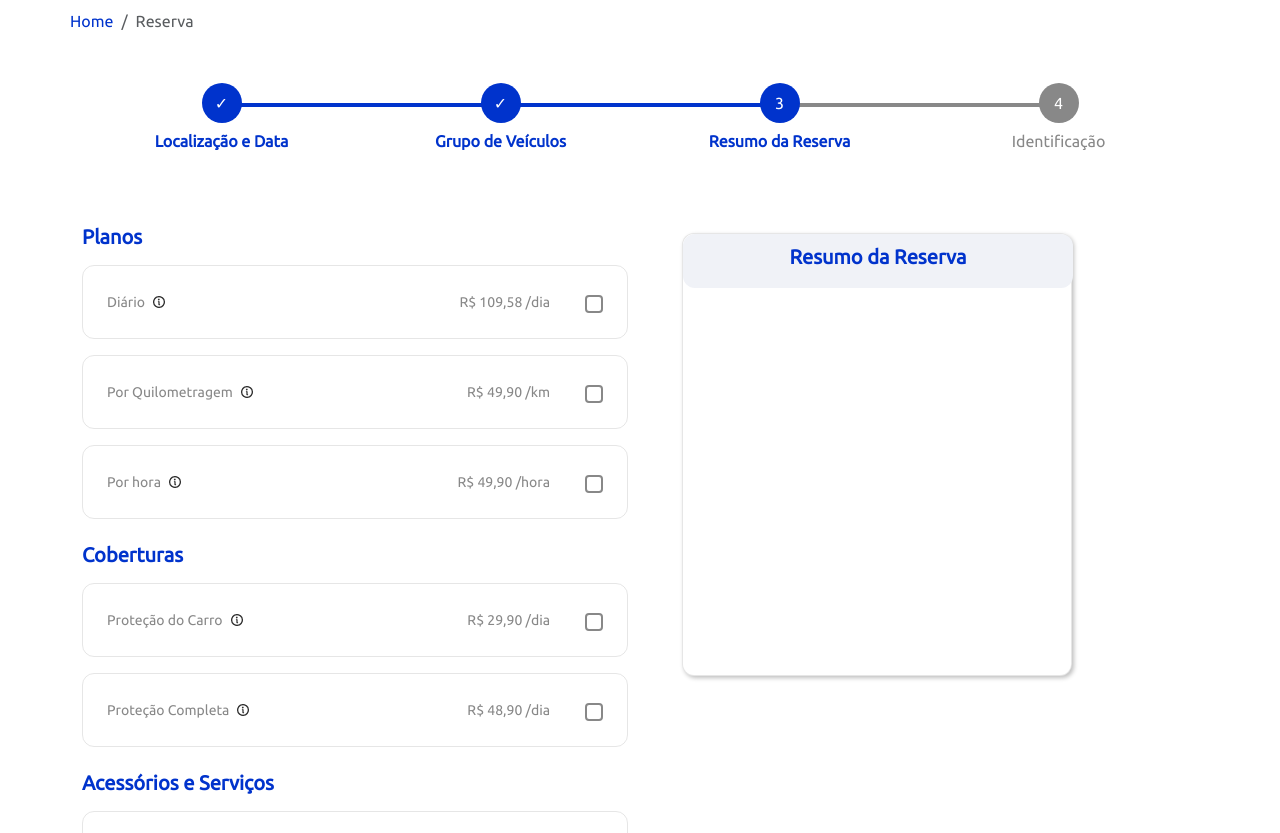
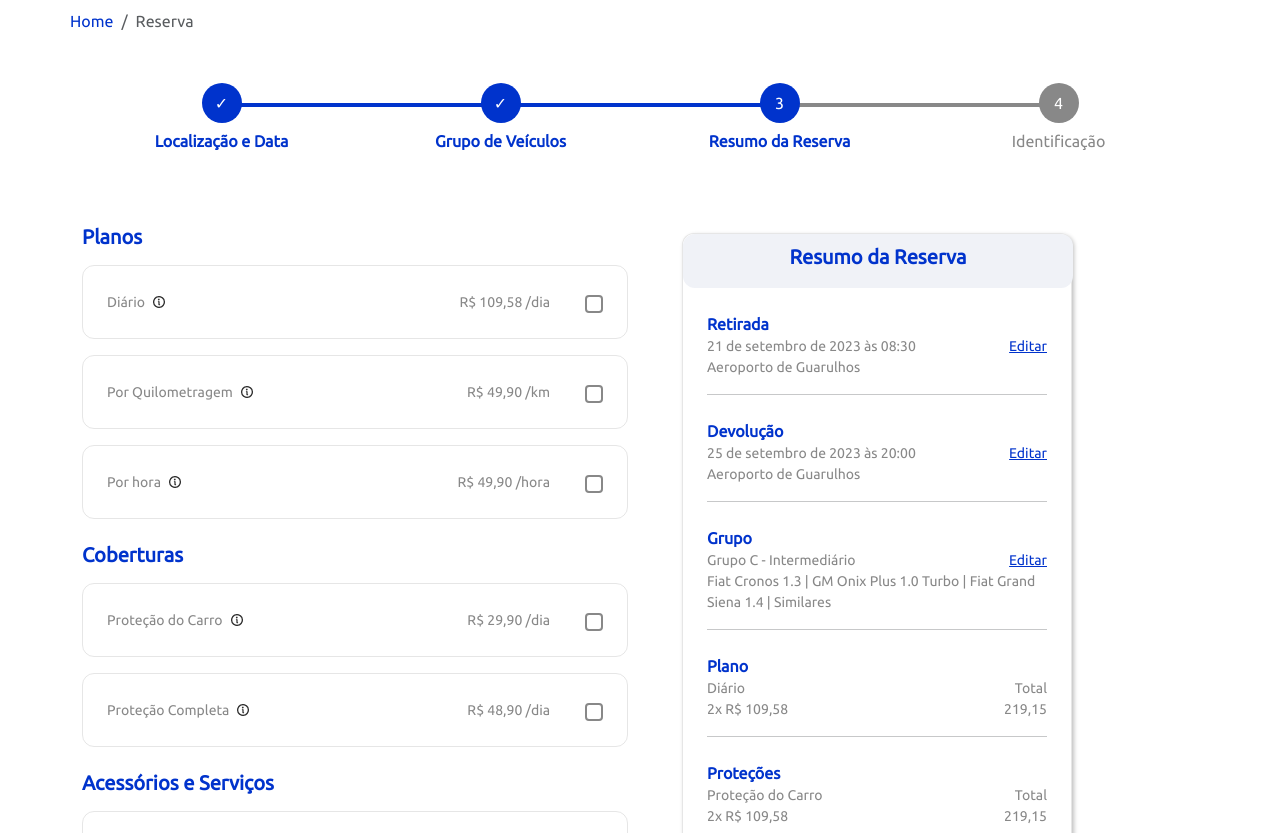
Before and after one commit to Bruna-caraca/challenge-easycarros-fiap, a plain HTML site: page pages/resumoReserva.html in a window 1280 px wide. Shown: the part 92-925 px from the top of the page. Drawn offline with nearby package versions, Linux system fonts and the light colour scheme.

Commit message:
finalização tela resumo da reserva

```diff
--- a/css/resumoReserva.css
+++ b/css/resumoReserva.css
@@ -156,3 +156,15 @@ input:disabled{
 .parcela {
     font-size: 16px;
 }
+
+.resumo-item {
+    margin: 24px;
+}
+
+.resumo-item .detalhes {
+    margin: 0;
+}
+
+.div-resumo {
+    height: 630px;
+}
--- a/pages/resumoReserva.html
+++ b/pages/resumoReserva.html
@@ -218,9 +218,60 @@
 
             <!-- Coluna 2 -->
             <div class="col">
-                <div class="div-main">
+                <div class="div-main div-resumo">
                     <div class="d-flex align-content-center flex-wrap resumo-title justify-content-center">
                         <h5 class="blue">Resumo da Reserva</h5>
+                    </div>
+                    <div class="resumo-item">
+                        <p class="blue">Retirada</p>
+                        <div class="d-flex">
+                            <p class="gray flex-grow-1">21 de setembro de 2023 às 08:30</p>
+                            <p class="detalhes">Editar</p>
+                        </div>
+                        <p class="gray">Aeroporto de Guarulhos</p>
+                        <hr>
+                    </div>
+                    <div class="resumo-item">
+                        <p class="blue">Devolução</p>
+                        <div class="d-flex">
+                            <p class="gray flex-grow-1">25 de setembro de 2023 às 20:00</p>
+                            <p class="detalhes">Editar</p>
+                        </div>
+                        <p class="gray">Aeroporto de Guarulhos</p>
+                        <hr>
+                    </div>
+                    <div class="resumo-item">
+                        <p class="blue">Grupo</p>
+                        <div class="d-flex">
+                            <p class="gray flex-grow-1">Grupo C - Intermediário</p>
+                            <p class="detalhes">Editar</p>
+                        </div>
+                        <p class="gray ">Fiat Cronos 1.3 | GM Onix Plus 1.0 Turbo |
+                        Fiat Grand Siena 1.4 | Similares</p>
+                        <hr>
+                    </div>
+                    <div class="resumo-item">
+                        <p class="blue">Plano</p>
+                        <div class="d-flex">
+                            <p class="gray flex-grow-1">Diário</p>
+                            <p class="gray">Total</p>
+                        </div>
+                        <div class="d-flex">
+                            <p class="gray flex-grow-1">2x R$ 109,58</p>
+                            <p class="gray">219,15</p>
+                        </div>
+                        <hr>
+                    </div>
+                    <div class="resumo-item">
+                        <p class="blue">Proteções</p>
+                        <div class="d-flex">
+                            <p class="gray flex-grow-1">Proteção do Carro</p>
+                            <p class="gray">Total</p>
+                        </div>
+                        <div class="d-flex">
+                            <p class="gray flex-grow-1">2x R$ 109,58</p>
+                            <p class="gray">219,15</p>
+                        </div>
                     </div>
                 </div>
             </div>
```
